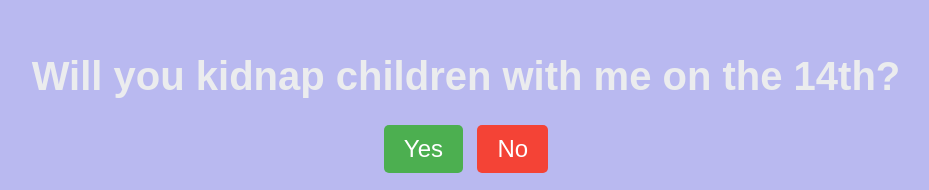
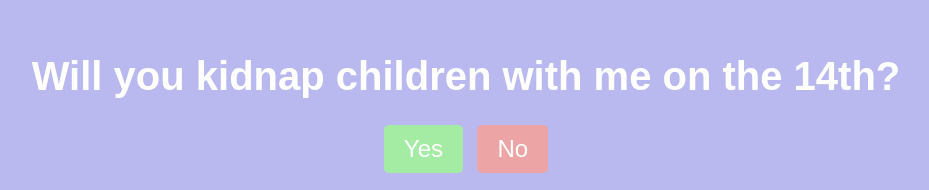
Before and after one commit to kaleidono/CriminalRecord, a plain HTML site: page index.html in a window 1280 px wide. Shown: the part 138-328 px from the top of the page, without its empty margins (174-1103 px from the left). Drawn offline with Linux system fonts and the light colour scheme.

Commit message:
Update styles.css

```diff
--- a/styles.css
+++ b/styles.css
@@ -15,7 +15,7 @@ body {
 
   h1 {
     font-size: 2.5em;
-    color: #EBECEE;
+    color: #ffffff;
   }
 
   .buttons {
@@ -26,8 +26,8 @@ body {
     font-size: 1.5em;
     padding: 10px 20px;
     margin-right: 10px;
-    background-color: #4caf50;
-    color: white;
+    background-color: #A4ECA4;
+    color: #ffffff;
     border: none;
     border-radius: 5px;
     cursor: pointer;
@@ -36,8 +36,8 @@ body {
   .no-button {
     font-size: 1.5em;
     padding: 10px 20px;
-    background-color: #f44336;
-    color: white;
+    background-color: #ECA4A4;
+    color: #ffffff;
     border: none;
     border-radius: 5px;
     cursor: pointer;
```
